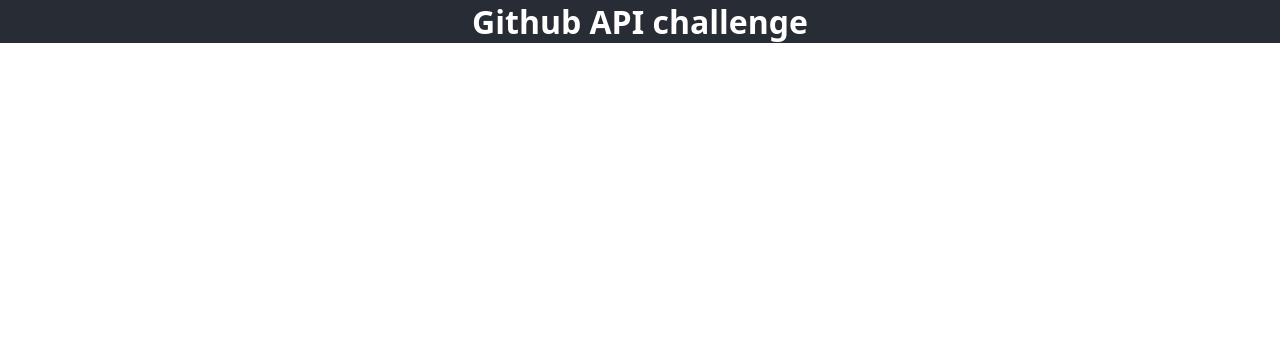
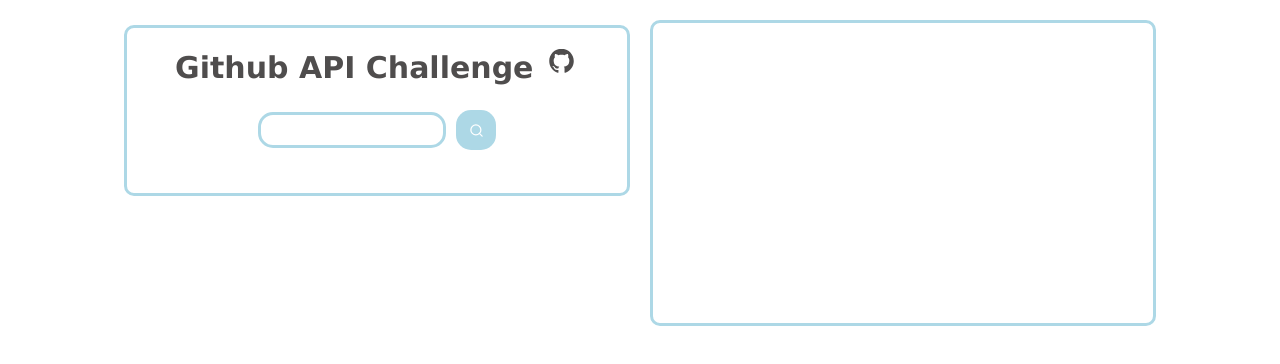
Before and after one commit to Afmc07/Challenge, a React (Create React App) app: page / in a window 1280 px wide. Shown: the top 364 px of the page. Built offline with nearby package versions, Linux system fonts and the light colour scheme.

Commit message:
Layout Version 1

```diff
--- a/package.json
+++ b/package.json
@@ -12,6 +12,8 @@
     "@types/react-dom": "^17.0.11",
     "react": "^17.0.2",
     "react-dom": "^17.0.2",
+    "react-icons": "^4.3.1",
+    "react-router-dom": "^6.2.1",
     "react-scripts": "5.0.0",
     "styled-components": "^5.3.3",
     "typescript": "^4.5.5",
--- a/src/App.css
+++ /dev/null
@@ -1,35 +0,0 @@
-.App {
-  text-align: center;
-  background-color: #282c34;
-}
-
-
-@media (prefers-reduced-motion: no-preference) {
-  .App-logo {
-    animation: App-logo-spin infinite 20s linear;
-  }
-}
-
-.App-header {
-  background-color: #282c34;
-  min-height: 100vh;
-  display: flex;
-  flex-direction: column;
-  align-items: center;
-  justify-content: center;
-  font-size: calc(10px + 2vmin);
-  color: white;
-}
-
-.App-link {
-  color: #61dafb;
-}
-
-@keyframes App-logo-spin {
-  from {
-    transform: rotate(0deg);
-  }
-  to {
-    transform: rotate(360deg);
-  }
-}
--- a/src/App.tsx
+++ b/src/App.tsx
@@ -1,20 +1,7 @@
-import React from 'react';
-import './App.css';
-import styled from 'styled-components';
+import Routes from './Routes'
 
-const Title = styled.header`
-    color: white;
-    font-size: 2em;
-    font-family: Noto Sans, sans-serif;
-    font-weight: 600;
-`;
-
-function App() {
-  return (
-    <div className="App">
-      <Title>Github API challenge</Title>
-    </div>
-  );
-}
+const App = () => (
+  <Routes/>
+);
 
 export default App;
--- /dev/null
+++ b/src/Routes.tsx
@@ -0,0 +1,18 @@
+import React from "react";
+import {
+    BrowserRouter as BRouter,
+    Routes,
+    Route
+} from 'react-router-dom';
+
+import Home from './pages/home';
+
+const routes = () => (
+    <BRouter>
+        <Routes>
+            <Route path="/" element={<Home />} />
+        </Routes>
+    </BRouter>
+);
+
+export default routes
--- /dev/null
+++ b/src/components/container/index.tsx
@@ -0,0 +1,10 @@
+import { ReactChild, ReactFragment, ReactPortal } from "react";
+import { Container } from "./styles";
+
+const MainCont = (props: { children: boolean | ReactChild | ReactFragment | ReactPortal | null | undefined; }) => (
+    <Container>
+        {props.children}
+    </Container>
+);
+
+export default MainCont
--- /dev/null
+++ b/src/components/container/styles.ts
@@ -0,0 +1,10 @@
+import styled from "styled-components";
+
+export const Container = styled.main`
+    width: 100%;
+    height: 100vh;
+    background-color: #ffffff;
+    display: flex;
+    justify-content center;
+    flex direction: column;
+`
--- /dev/null
+++ b/src/components/header/index.tsx
@@ -0,0 +1,25 @@
+import { FiSearch } from 'react-icons/fi'
+import { DiGithubBadge } from 'react-icons/di'
+
+import {
+    HeadSec,
+    HeadTitle,
+    HeadInputCont,
+    HeadIn,
+    HeadSearchButton
+} from './styles'
+
+const Header = () => (
+    <HeadSec>
+        <HeadTitle>Github API Challenge <DiGithubBadge size={35}/></HeadTitle>
+        <HeadInputCont>
+            <HeadIn/>
+
+            <HeadSearchButton>
+                <FiSearch size={15}/>
+            </HeadSearchButton>
+        </HeadInputCont>
+    </HeadSec>
+);
+
+export default Header;
--- /dev/null
+++ b/src/components/header/styles.ts
@@ -0,0 +1,81 @@
+import styled from "styled-components";
+
+export const HeadSec = styled.header`
+    width: 500px;
+    height: 165px;
+    margin-top: 25px;
+    background: rgba(255,255,255, .2);
+    border-radius: 10px;
+    border-style: solid;
+    border-color: #ADD8E6;
+    display: flex;
+    flex-direction: column;
+`
+
+export const HeadTitle = styled.h1`
+    margin: 0;
+    padding: 15px 0;
+    color: #4f4d4d;
+    font-size: 30px;
+    font-weight: 700;
+    font-family: verdana;
+    text-align: center;
+    width: 100%;
+    transition: linear 0.2s;
+
+    &:hover{
+        transform: scale(1.2);
+        transition: linear 0.2s;
+        cursor: grab;
+    }
+
+    &:active{
+        cursor: grabbing;
+    }
+`
+
+export const HeadInputCont = styled.div`
+    padding: 10px 16px;
+    display: flex;
+    align-items: center;
+    justify-content: center;
+`
+
+export const HeadIn = styled.input`
+    width: 150px;
+    height: 30px;
+    border-radius: 15px;
+    border: solid;
+    border-color: #ADD8E6;
+    padding: 0 16px;
+    color: #000000;
+    transition: .4s ease;
+    font-size: 15px;
+
+    &:focus{
+        border-color: #FFFFFF;
+        width: 270px;
+        transition: .4s ease;
+    }
+`
+
+export const HeadSearchButton = styled.button`
+    width: 40px;
+    height: 40px;
+    border-radius: 15px;
+    border: none;
+    background: #ADD8E6;
+    margin-left: 10px;
+    display: flex;
+    align-items: center;
+    justify-content: center;
+    color: #FFF;
+    transition: ease .2s;
+
+    &:hover{
+        transform: scale(1.2);
+        transition: ease 0.2s;
+        background: #4f4d4d;
+        cursor: pointer;
+    }
+`
--- /dev/null
+++ b/src/components/repoContainer/index.tsx
@@ -0,0 +1,10 @@
+import { ReactChild, ReactFragment, ReactPortal } from 'react';
+import { Section } from './styles'
+
+const RepoContainer = (props: { children: boolean | ReactChild | ReactFragment | ReactPortal | null | undefined; }) => (
+    <Section>
+        {props.children}
+    </Section>
+);
+
+export default RepoContainer;
--- /dev/null
+++ b/src/components/repoContainer/styles.ts
@@ -0,0 +1,11 @@
+import styled from "styled-components";
+
+export const Section = styled.section`
+    width: 500px;
+    height: 300px;
+    background: rgba(255,255,255,.95);
+    border-radius: 10px;
+    border: solid #ADD8E6;
+    margin-top: 20px;
+    margin-left: 20px;
+`
--- /dev/null
+++ b/src/pages/home.tsx
@@ -0,0 +1,16 @@
+import Container from "../components/container";
+import Header from "../components/header";
+import Repos from "../components/repoContainer";
+
+export default function Home(){
+    return(
+        <Container>
+            <Header/>
+
+            <Repos>
+
+            </Repos>
+
+        </Container>
+    )
+}
```
Also changed, not shown: src/logo.svg (deleted), 1 other file (tests, documents, lock files or other folders).
